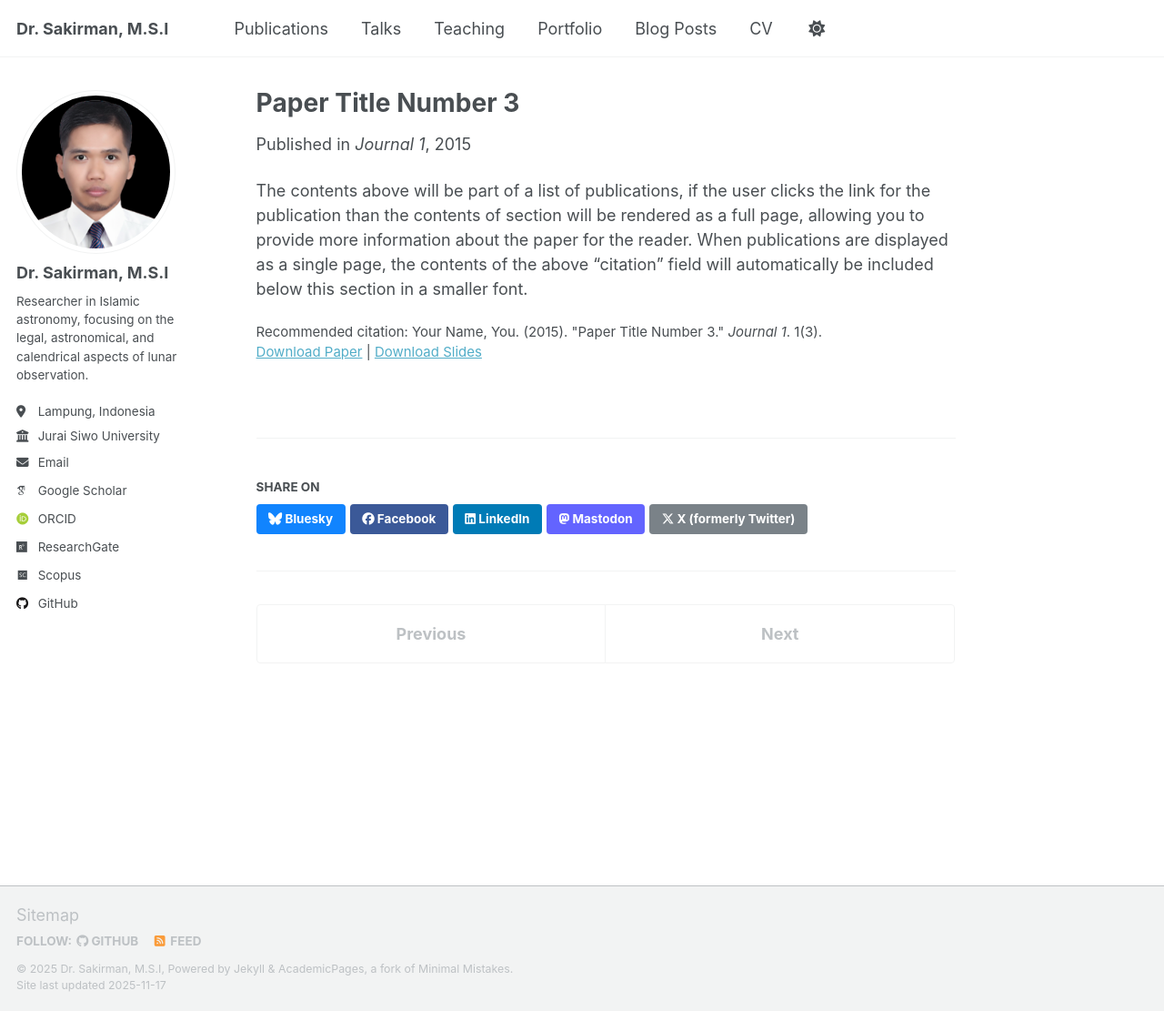
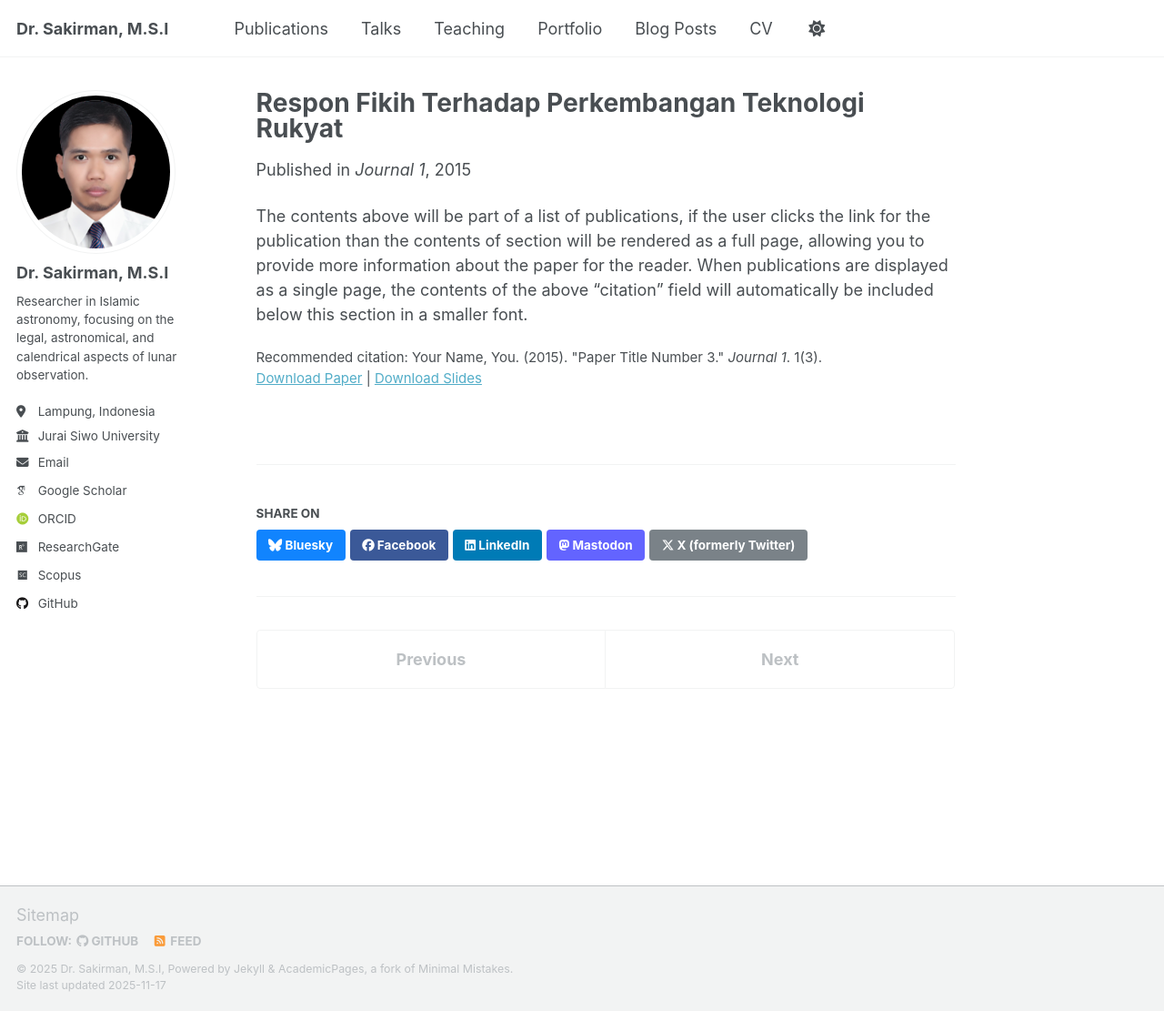
Before and after one commit to sakir-man/sakir-man.github.io, a Jekyll site: the page built from _publications/2015-10-01-paper-title-number-3.md, in a window 1280 px wide and 1111 px high. Shown: the whole window at 91% size. Built offline with Jekyll 4.4.1, drawn with Linux system fonts in a browser that asks for light colours; some web fonts are replaced; a script that is not in the unit is left out.

Commit message:
Update 2015-10-01-paper-title-number-3.md

```diff
--- a/_publications/2015-10-01-paper-title-number-3.md
+++ b/_publications/2015-10-01-paper-title-number-3.md
@@ -1,5 +1,5 @@
 ---
-title: "Paper Title Number 3"
+title: "Respon Fikih Terhadap Perkembangan Teknologi Rukyat"
 collection: publications
 category: manuscripts
 permalink: /publication/2015-10-01-paper-title-number-3
```
